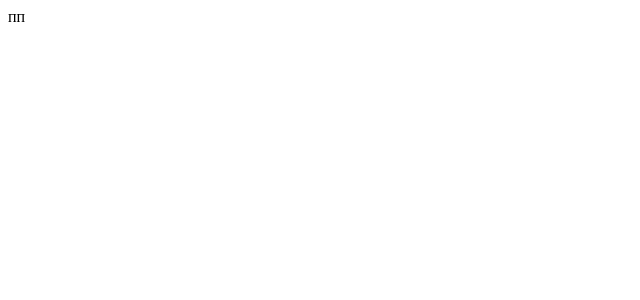
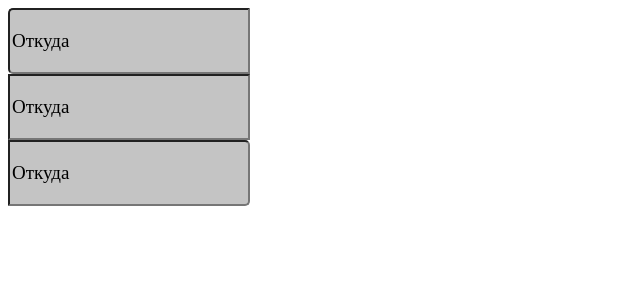
Before and after one commit to vsu-2/fcs-air-web, a React (Create React App) app: page / in a window 1280 px wide. Shown: the top 300 px of the page, without its empty margins (0-640 px from the left). Built offline with nearby package versions, Linux system fonts and the light colour scheme.

Commit message:
add inputs for header

```diff
--- a/src/App.js
+++ /dev/null
@@ -1,11 +0,0 @@
-
-
-function App() {
-  return (
-    <div className="App">
-      пп
-    </div>
-  );
-}
-
-export default App;
--- a/src/index.js
+++ b/src/index.js
@@ -1,8 +1,8 @@
 import React from 'react';
 import ReactDOM from 'react-dom/client';
-import App from './App';
+import App from './module/App';
 
 const root = ReactDOM.createRoot(document.getElementById('root'));
 root.render(
-    <App />
+    <App></App>
 )
--- /dev/null
+++ b/src/module/App.jsx
@@ -0,0 +1,17 @@
+import React from 'react';
+import LeftInput from "./input/LeftTop/LeftInput";
+import MiddleInput from "./input/MiddleTop/MiddleInput";
+import RightInput from "./input/RightTop/RightInput";
+
+
+function App() {
+    return (
+        <div>
+            <LeftInput placeholder={"Откуда"}></LeftInput>
+            <MiddleInput placeholder={"Откуда"}></MiddleInput>
+            <RightInput placeholder={"Откуда"}></RightInput>
+        </div>
+    );
+}
+
+export default App;
--- /dev/null
+++ b/src/module/input/Input.module.css
@@ -0,0 +1,13 @@
+.input{
+    min-width: 125px;
+    min-height: 60px;
+    color: black;
+    background-color: #c4c4c4;
+    font-size: 19px;
+    outline: none;
+    font-family: Asul, serif;
+}
+
+::placeholder {
+    color: black;
+}
--- /dev/null
+++ b/src/module/input/LeftTop/LeftInput.jsx
@@ -0,0 +1,13 @@
+import React from 'react';
+import cssLeft from './LeftInput.module.css'
+import cssInput from '../Input.module.css'
+
+const LeftInput = ({placeholder, ...props}) => {
+    return (
+        <div>
+            <input placeholder={placeholder} className={`${cssLeft.inputLeft} ${cssInput.input}`}/>
+        </div>
+    );
+};
+
+export default LeftInput;
--- /dev/null
+++ b/src/module/input/LeftTop/LeftInput.module.css
@@ -0,0 +1,3 @@
+.inputLeft{
+    border-radius: 5px 0 0 5px;
+}
--- /dev/null
+++ b/src/module/input/MiddleTop/MiddleInput.jsx
@@ -0,0 +1,13 @@
+import React from 'react';
+import cssMiddle from "./MiddleInput.module.css";
+import cssInput from "../Input.module.css";
+
+const MiddleInput = ({placeholder, ...props}) => {
+    return (
+        <div>
+            <input placeholder={placeholder} className={`${cssMiddle.inputMiddle} ${cssInput.input}`}/>
+        </div>
+    );
+};
+
+export default MiddleInput;
--- /dev/null
+++ b/src/module/input/MiddleTop/MiddleInput.module.css
@@ -0,0 +1,3 @@
+.inputMiddle{
+    border-radius: 0;
+}
--- /dev/null
+++ b/src/module/input/RightTop/RightInput.jsx
@@ -0,0 +1,13 @@
+import React from 'react';
+import cssRight from "./RightInput.module.css";
+import cssInput from "../Input.module.css";
+
+const RightInput = ({placeholder, ...props}) => {
+    return (
+        <div>
+            <input placeholder={placeholder} className={`${cssRight.inputRight} ${cssInput.input}`}/>
+        </div>
+    );
+};
+
+export default RightInput;
--- /dev/null
+++ b/src/module/input/RightTop/RightInput.module.css
@@ -0,0 +1,3 @@
+.inputRight{
+    border-radius: 0 5px 5px 0;
+}
```
